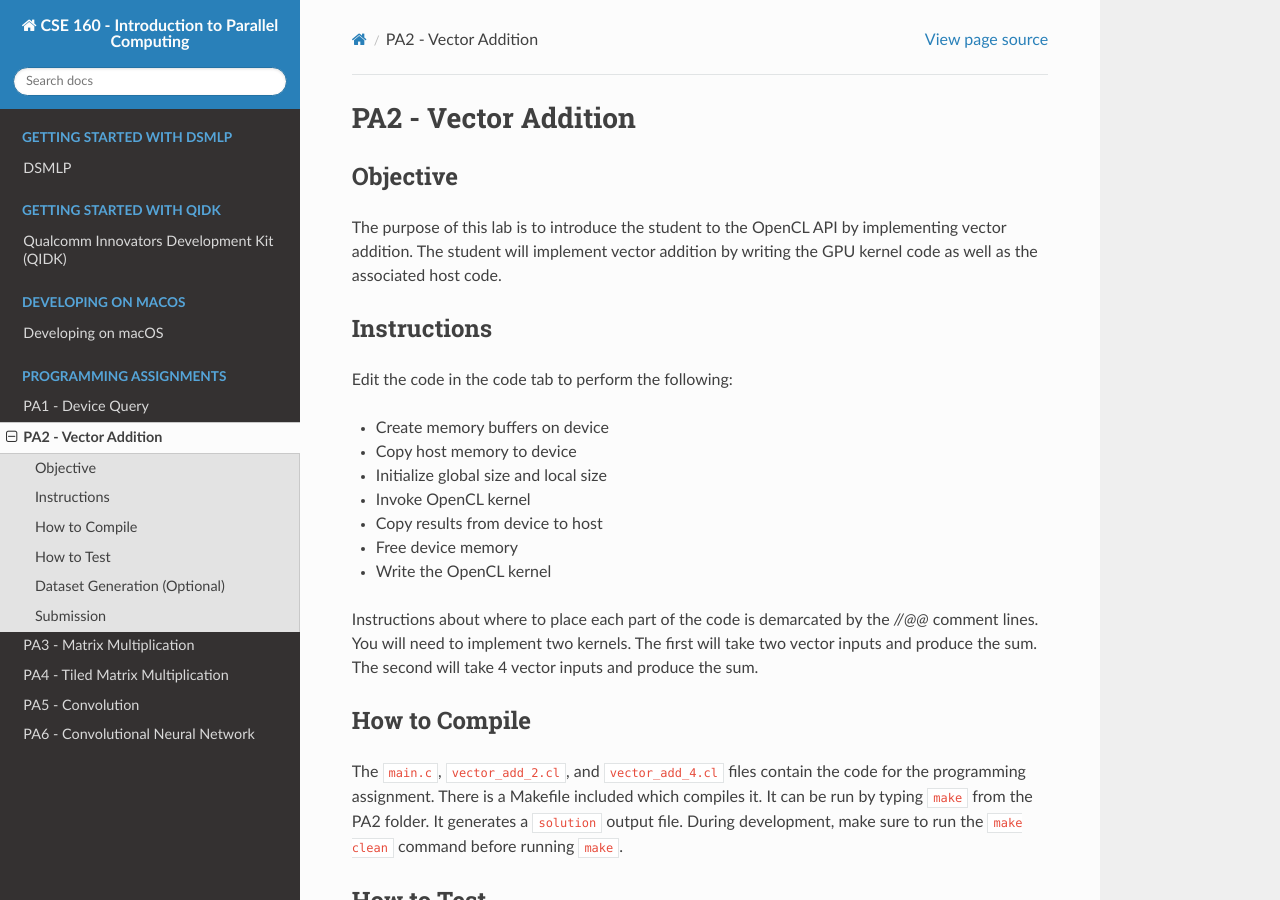
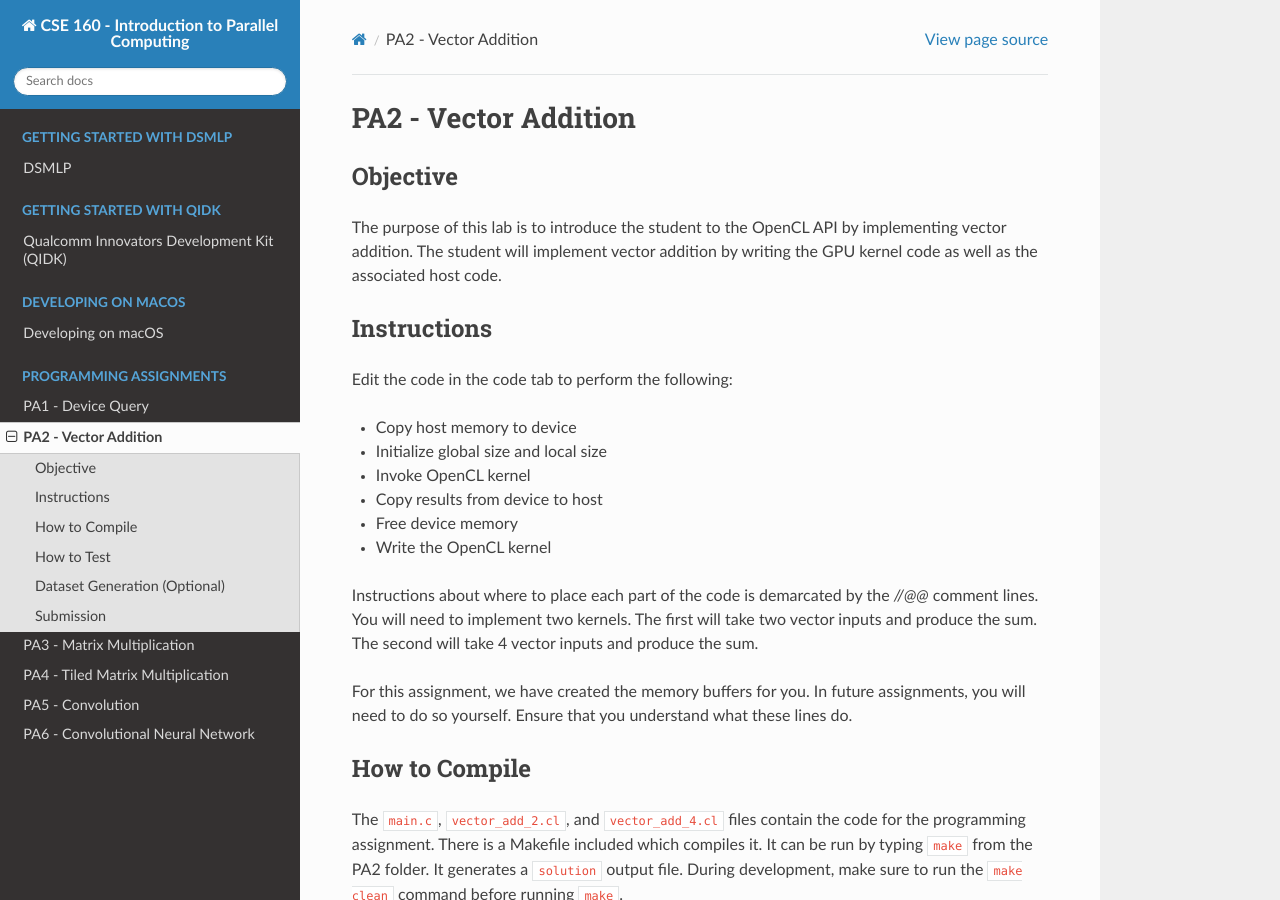
Before and after one commit to KastnerRG/cse160-docs, a Sphinx documentation site: the page built from docs/source/PA2.rst, in a window 1280 px wide and 900 px high. Built offline with Sphinx 7.4.7 and the Read the Docs theme 3.1.0, drawn with Linux system fonts in a browser that asks for light colours; formulas are drawn with MathJax 3.

Commit message:
feat: update pa2 to not indicate that students need to write tehe buffers

```diff
--- a/docs/source/PA2.rst
+++ b/docs/source/PA2.rst
@@ -9,7 +9,6 @@ Instructions
 ^^^^^^^^^^^^^
 Edit the code in the code tab to perform the following:
 
-- Create memory buffers on device
 - Copy host memory to device
 - Initialize global size and local size
 - Invoke OpenCL kernel
@@ -18,6 +17,8 @@ Edit the code in the code tab to perform the following:
 - Write the OpenCL kernel
 
 Instructions about where to place each part of the code is demarcated by the `//@@` comment lines.  You will need to implement two kernels.  The first will take two vector inputs and produce the sum.  The second will take 4 vector inputs and produce the sum.
+
+For this assignment, we have created the memory buffers for you.  In future assignments, you will need to do so yourself.  Ensure that you understand what these lines do.
 
 How to Compile
 ^^^^^^^^^^^^^^
```
